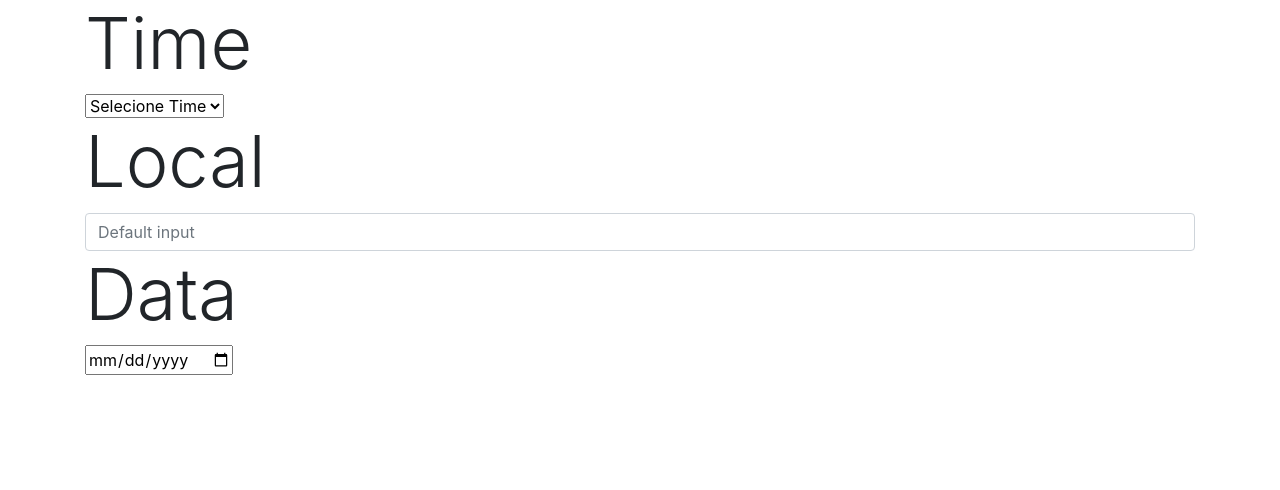
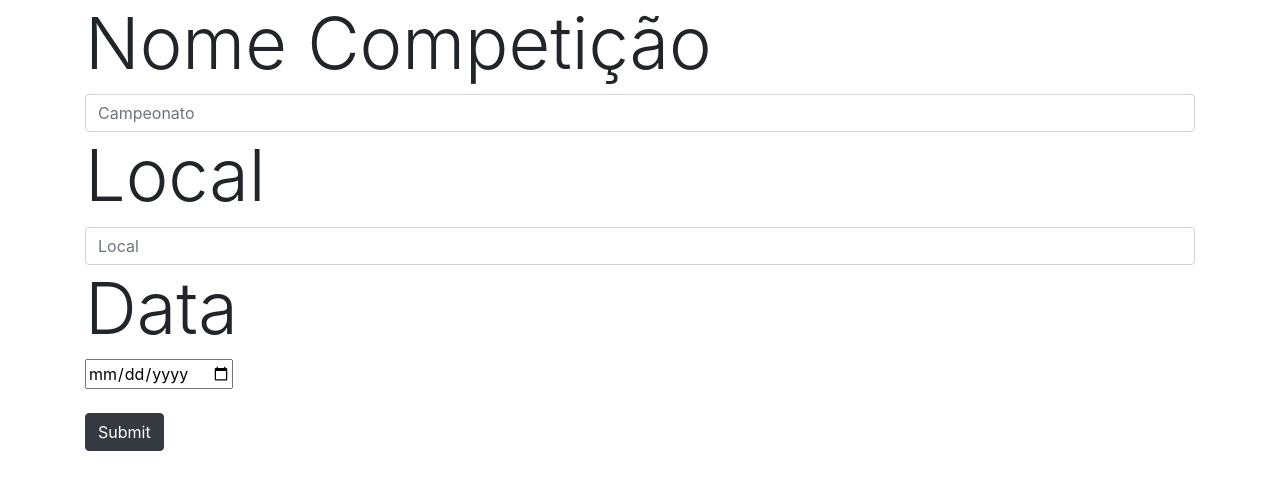
Before and after one commit to Zaysu/controle-jogos-futebol, a Flask app: page /cadcompeticao in a window 1280 px wide. Shown: the part 56-546 px from the top of the page. Run offline with Flask 2, Linux system fonts and the light colour scheme; data that the repository does not hold is empty; some libraries are stand-ins or nearby versions.

Commit message:
4.0
Cadastrando competição

```diff
--- a/app.py
+++ b/app.py
@@ -45,7 +45,6 @@ def cadastro_time():
         flash('Time cadastrado com sucesso!')
         return redirect(url_for('index'))
 
-
 @app.route('/cadtime2')
 def cadastro_time2():
     return render_template('cadastro_time.html')
@@ -60,8 +59,23 @@ def cadastro_resultado():
 
 @app.route('/cadcompeticao')
 def cadastro_competicao():
-    return render_template('cadastro_competicao.html')
+    cur = conn.cursor(cursor_factory=psycopg2.extras.DictCursor)
+    s = "SELECT * FROM cadtimes"
+    cur.execute(s) #executa o SQL
+    list_times = cur.fetchall() #retorna todos os registros
+    return render_template('cadastro_competicao.html' , list_times=list_times)
 
+@app.route('/cadcompeticao2', methods=['POST'])
+def cada_competicao2():
+    cur = conn.cursor(cursor_factory=psycopg2.extras.DictCursor)
+    s = "SELECT * FROM cadtimes"
+    if request.method == 'POST':
+        clube = request.form['clube']
+        localidade = request.form['localidade']
+        tempo = request.form['tempo']
+        cur.execute("INSERT INTO partidas (clube, localidade, tempo) VALUES (%s, %s, %s )", (clube, localidade, tempo))
+        conn.commit()
+        return redirect(url_for('index'))
 
 if __name__ == "__main__":
     app.run(debug=True)
--- a/templates/cadastro_competicao.html
+++ b/templates/cadastro_competicao.html
@@ -1,17 +1,18 @@
  {% extends 'base.html' %}
  {% block content %}
-<div class='container' >
-    <h3 class='display-3' >Time </h3>
-    <select class="form-select" aria-label="Default select example">
-        <option selected>Selecione Time</option>
-        <option value="1">Vasco</option>
-        <option value="2">Two</option>
-        <option value="3">Three</option>
-      </select>
-    <h3 class='display-3' >Local </h3>
-    <input class="form-control" type="text" placeholder="Default input" aria-label="default input example">
+ <form action="{{url_for('cada_competicao2')}}" method="post">
 
-    <h3 class='display-3' >Data </h3>
-    <input id="date" type="date">
-</div>
+  <div class='container' >
+      <h3 class='display-3' >Nome Competição </h3>
+
+          <input class="form-control" type="text" placeholder="Campeonato" aria-label="default input example" name="clube">
+
+      <h3 class='display-3' >Local </h3>
+      <input class="form-control" type="text" placeholder="Local" aria-label="default input example" name="localidade">
+
+      <h3 class='display-3' >Data </h3>
+      <input id="date" type="date" name="tempo"><br><br>
+      <button type="submit" class="btn btn-dark">Submit</button>
+  </div>
+</form>
  {% endblock %}
```
